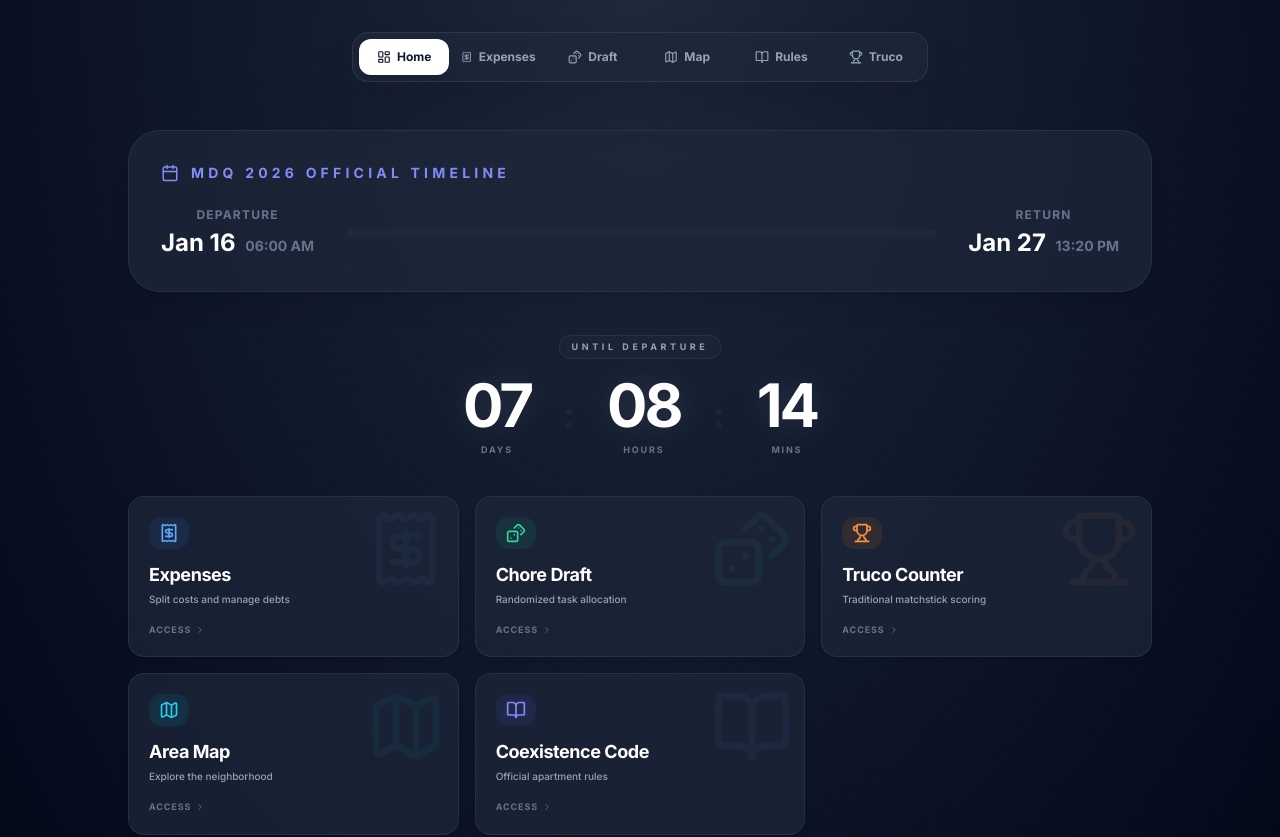
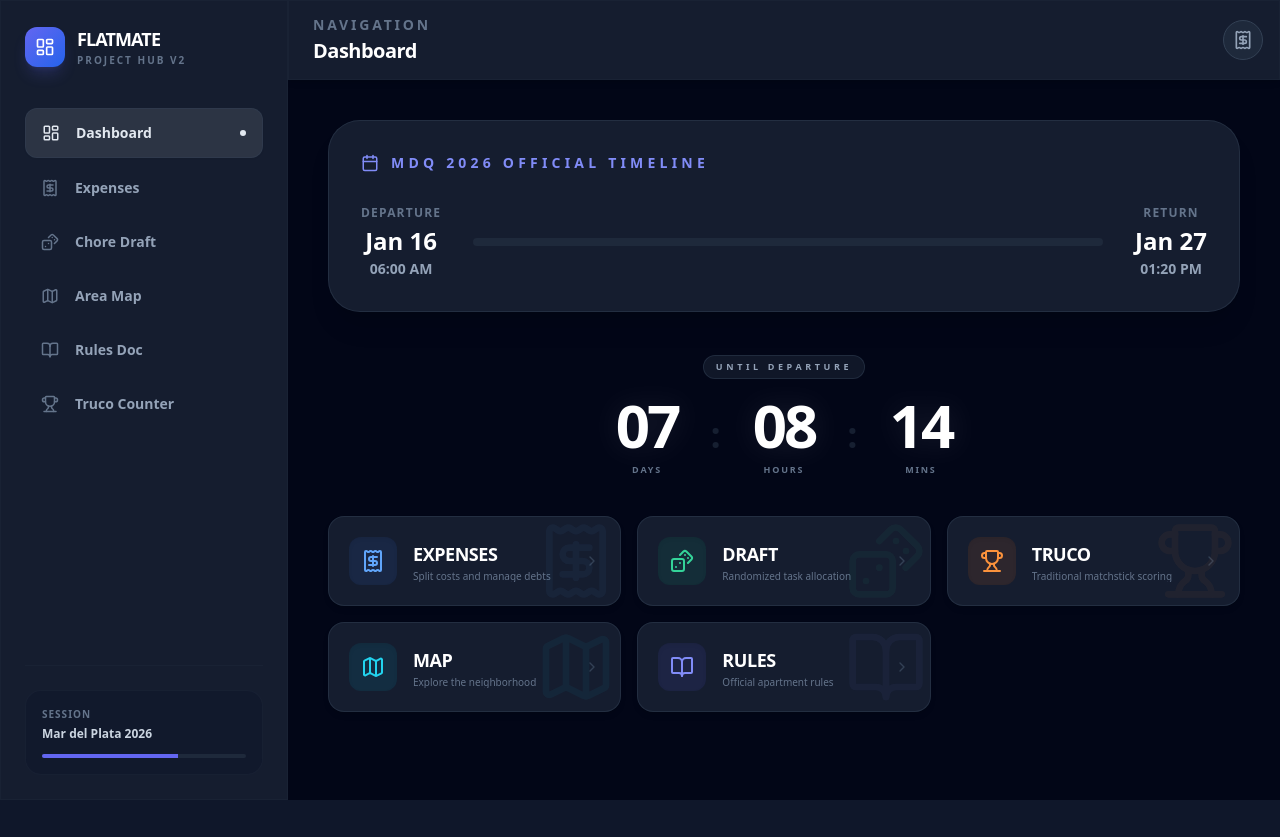
Before and after one commit to nothingbutsup/MDQ-Dashboard, a React (Vite) app: page / in a window 1280 px wide. Shown: the top 837 px of the page. After the commit the page ends 800 px from the top, so only its background shows below. Built offline with nearby package versions, Linux system fonts and the light colour scheme.

Commit message:
Add files via upload

```diff
--- a/App.tsx
+++ b/App.tsx
@@ -1,3 +1,4 @@
+
 import React, { useState } from 'react';
 import { ExpenseSplitter } from './components/ExpenseSplitter';
 import { ChoreDraft } from './components/ChoreDraft';
@@ -5,86 +6,161 @@ import { ApartmentMap } from './components/ApartmentMap';
 import { RulesDoc } from './components/RulesDoc';
 import { TrucoCounter } from './components/TrucoCounter';
 import { Dashboard } from './components/Dashboard';
-import { Receipt, Dices, Map, BookOpen, Trophy, LayoutDashboard } from 'lucide-react';
+import {
+  Receipt,
+  Dices,
+  Map,
+  BookOpen,
+  Trophy,
+  LayoutDashboard,
+  Menu,
+  X,
+  ChevronRight
+} from 'lucide-react';
+
+type TabType = 'DASHBOARD' | 'EXPENSE' | 'DRAFT' | 'MAP' | 'RULES' | 'TRUCO';
 
 function App() {
-  const [activeTab, setActiveTab] = useState<'DASHBOARD' | 'EXPENSE' | 'DRAFT' | 'MAP' | 'RULES' | 'TRUCO'>('DASHBOARD');
+  const [activeTab, setActiveTab] = useState<TabType>('DASHBOARD');
+  const [isSidebarOpen, setIsSidebarOpen] = useState(false);
 
   // Determine container width based on active tab
   const getContainerWidth = () => {
       switch (activeTab) {
           case 'MAP':
+              return 'max-w-3xl';
+          case 'RULES':
+              return 'max-w-4xl';
+          case 'DASHBOARD':
+              return 'max-w-6xl';
+          default:
               return 'max-w-2xl';
-          case 'RULES':
-              return 'max-w-3xl';
-          case 'DASHBOARD':
-              return 'max-w-5xl';
-          default:
-              return 'max-w-md';
       }
   };
 
+  const menuItems = [
+    { id: 'DASHBOARD', label: 'Dashboard', icon: LayoutDashboard, color: 'text-slate-200', activeBg: 'bg-white/10' },
+    { id: 'EXPENSE', label: 'Expenses', icon: Receipt, color: 'text-blue-400', activeBg: 'bg-blue-500/10' },
+    { id: 'DRAFT', label: 'Chore Draft', icon: Dices, color: 'text-emerald-400', activeBg: 'bg-emerald-500/10' },
+    { id: 'MAP', label: 'Area Map', icon: Map, color: 'text-cyan-400', activeBg: 'bg-cyan-500/10' },
+    { id: 'RULES', label: 'Rules Doc', icon: BookOpen, color: 'text-indigo-400', activeBg: 'bg-indigo-500/10' },
+    { id: 'TRUCO', label: 'Truco Counter', icon: Trophy, color: 'text-orange-400', activeBg: 'bg-orange-500/10' },
+  ] as const;
+
+  const handleNavigate = (tab: TabType) => {
+    setActiveTab(tab);
+    setIsSidebarOpen(false);
+    window.scrollTo({ top: 0, behavior: 'smooth' });
+  };
+
+  const activeLabel = menuItems.find(item => item.id === activeTab)?.label || 'Menu';
+
   return (
-    <div className="min-h-screen py-8 px-4 flex flex-col items-center justify-start bg-[radial-gradient(ellipse_at_top,_var(--tw-gradient-stops))] from-slate-800 via-slate-900 to-slate-950">
+    <div className="min-h-screen bg-slate-950 text-slate-100 flex font-sans selection:bg-indigo-500/30">
 
-      {/* Navigation Tabs */}
-      <div className="w-full max-w-xl mb-12">
-        <div className="glass-panel p-1.5 rounded-2xl flex gap-1 overflow-x-auto no-scrollbar shadow-2xl">
+      {/* Mobile Backdrop */}
+      {isSidebarOpen && (
+        <div
+          className="fixed inset-0 bg-black/60 backdrop-blur-sm z-40 lg:hidden animate-fade-in"
+          onClick={() => setIsSidebarOpen(false)}
+        />
+      )}
+
+      {/* Sidebar Navigation */}
+      <aside className={`
+        fixed inset-y-0 left-0 z-50 w-72 glass-panel border-r border-slate-800/50
+        transform transition-transform duration-500 ease-in-out lg:translate-x-0 lg:static lg:block
+        ${isSidebarOpen ? 'translate-x-0' : '-translate-x-full'}
+      `}>
+        <div className="h-full flex flex-col p-6">
+          <div className="flex items-center justify-between mb-10">
+            <div className="flex items-center gap-3">
+              <div className="w-10 h-10 rounded-xl bg-gradient-to-br from-indigo-500 to-blue-600 flex items-center justify-center shadow-lg shadow-indigo-500/20">
+                <LayoutDashboard className="text-white" size={20} />
+              </div>
+              <div>
+                <h1 className="text-lg font-black tracking-tighter text-white">FLATMATE</h1>
+                <p className="text-[10px] font-black text-slate-500 uppercase tracking-[0.2em]">Project Hub v2</p>
+              </div>
+            </div>
             <button
-                onClick={() => setActiveTab('DASHBOARD')}
-                className={`flex-1 min-w-[70px] py-2.5 px-2 rounded-xl text-[10px] sm:text-xs font-bold flex items-center justify-center gap-1.5 transition-all duration-300 ${activeTab === 'DASHBOARD' ? 'bg-white text-slate-900 shadow-lg' : 'text-slate-400 hover:text-slate-200 hover:bg-slate-800/30'}`}
+              onClick={() => setIsSidebarOpen(false)}
+              className="lg:hidden p-2 text-slate-500 hover:text-white transition-colors"
             >
-                <LayoutDashboard size={14} />
-                <span className="hidden sm:inline">Home</span>
+              <X size={20} />
             </button>
+          </div>
+
+          <nav className="flex-1 space-y-1.5">
+            {menuItems.map((item) => (
               <button
-                onClick={() => setActiveTab('EXPENSE')}
-                className={`flex-1 min-w-[70px] py-2.5 px-2 rounded-xl text-[10px] sm:text-xs font-bold flex items-center justify-center gap-1.5 transition-all duration-300 ${activeTab === 'EXPENSE' ? 'bg-indigo-600/20 text-indigo-400 shadow-lg border border-indigo-500/20' : 'text-slate-400 hover:text-slate-200 hover:bg-slate-800/30'}`}
+                key={item.id}
+                onClick={() => handleNavigate(item.id as TabType)}
+                className={`
+                  w-full flex items-center gap-4 px-4 py-3.5 rounded-xl text-sm font-bold transition-all duration-300 group
+                  ${activeTab === item.id
+                    ? `${item.activeBg} ${item.color} shadow-sm border border-slate-700/50`
+                    : 'text-slate-400 hover:text-slate-100 hover:bg-slate-800/40'}
+                `}
               >
-                <Receipt size={14} />
-                <span className="hidden sm:inline">Expenses</span>
+                <item.icon size={18} className={activeTab === item.id ? item.color : 'text-slate-500 group-hover:text-slate-300'} />
+                <span className="flex-1 text-left">{item.label}</span>
+                {activeTab === item.id && <div className={`w-1.5 h-1.5 rounded-full ${item.color.replace('text-', 'bg-')}`} />}
               </button>
+            ))}
+          </nav>
+
+          <div className="mt-auto pt-6 border-t border-slate-800/50">
+            <div className="bg-slate-900/50 rounded-2xl p-4 border border-slate-800/50">
+              <p className="text-[10px] font-black text-slate-500 uppercase tracking-widest mb-1">Session</p>
+              <p className="text-xs font-bold text-slate-300">Mar del Plata 2026</p>
+              <div className="mt-3 h-1 w-full bg-slate-800 rounded-full overflow-hidden">
+                <div className="h-full w-2/3 bg-indigo-500" />
+              </div>
+            </div>
+          </div>
+        </div>
+      </aside>
+
+      {/* Main Content */}
+      <div className="flex-1 flex flex-col min-h-screen overflow-x-hidden">
+
+        {/* Sticky Header */}
+        <header className="sticky top-0 z-30 lg:z-20 w-full glass-panel border-b border-slate-800/50 px-4 h-16 sm:h-20 flex items-center justify-between shadow-md">
+          <div className="flex items-center gap-4">
             <button
-                onClick={() => setActiveTab('DRAFT')}
-                className={`flex-1 min-w-[70px] py-2.5 px-2 rounded-xl text-[10px] sm:text-xs font-bold flex items-center justify-center gap-1.5 transition-all duration-300 ${activeTab === 'DRAFT' ? 'bg-emerald-600/20 text-emerald-400 shadow-lg border border-emerald-500/20' : 'text-slate-400 hover:text-slate-200 hover:bg-slate-800/30'}`}
+              onClick={() => setIsSidebarOpen(true)}
+              className="lg:hidden p-2.5 rounded-xl bg-slate-900 border border-slate-800 text-slate-400 hover:text-white transition-all active:scale-95"
             >
-                <Dices size={14} />
-                <span className="hidden sm:inline">Draft</span>
+              <Menu size={22} />
             </button>
-            <button
-                onClick={() => setActiveTab('MAP')}
-                className={`flex-1 min-w-[70px] py-2.5 px-2 rounded-xl text-[10px] sm:text-xs font-bold flex items-center justify-center gap-1.5 transition-all duration-300 ${activeTab === 'MAP' ? 'bg-blue-600/20 text-blue-400 shadow-lg border border-blue-500/20' : 'text-slate-400 hover:text-slate-200 hover:bg-slate-800/30'}`}
-            >
-                <Map size={14} />
-                <span className="hidden sm:inline">Map</span>
-            </button>
-            <button
-                onClick={() => setActiveTab('RULES')}
-                className={`flex-1 min-w-[70px] py-2.5 px-2 rounded-xl text-[10px] sm:text-xs font-bold flex items-center justify-center gap-1.5 transition-all duration-300 ${activeTab === 'RULES' ? 'bg-slate-700 text-slate-100 shadow-lg border border-slate-600' : 'text-slate-400 hover:text-slate-200 hover:bg-slate-800/30'}`}
-            >
-                <BookOpen size={14} />
-                <span className="hidden sm:inline">Rules</span>
-            </button>
-            <button
-                onClick={() => setActiveTab('TRUCO')}
-                className={`flex-1 min-w-[70px] py-2.5 px-2 rounded-xl text-[10px] sm:text-xs font-bold flex items-center justify-center gap-1.5 transition-all duration-300 ${activeTab === 'TRUCO' ? 'bg-orange-600/20 text-orange-400 shadow-lg border border-orange-500/20' : 'text-slate-400 hover:text-slate-200 hover:bg-slate-800/30'}`}
-            >
-                <Trophy size={14} />
-                <span className="hidden sm:inline">Truco</span>
-            </button>
+            <div className="lg:ml-2">
+              <h2 className="text-xs sm:text-sm font-black text-slate-500 uppercase tracking-[0.2em] mb-0.5">Navigation</h2>
+              <div className="flex items-center gap-2">
+                <span className="text-base sm:text-xl font-black text-white tracking-tight">{activeLabel}</span>
+              </div>
             </div>
           </div>
 
-      {/* Main Content Area */}
-      <div className={`w-full transition-all duration-500 ease-out ${getContainerWidth()}`}>
-        {activeTab === 'DASHBOARD' && <Dashboard onNavigate={(tab) => setActiveTab(tab)} />}
+          <div className="flex items-center gap-3">
+            <div className="w-8 h-8 sm:w-10 sm:h-10 rounded-full bg-slate-800 border border-slate-700 flex items-center justify-center text-slate-400">
+               <Receipt size={16} className="sm:w-5 sm:h-5" />
+            </div>
+          </div>
+        </header>
+
+        {/* Scrollable Area */}
+        <main className="flex-1 py-6 px-4 sm:py-10 sm:px-8">
+          <div className={`mx-auto transition-all duration-700 ease-out ${getContainerWidth()}`}>
+            {activeTab === 'DASHBOARD' && <Dashboard onNavigate={(tab) => handleNavigate(tab as TabType)} />}
             {activeTab === 'EXPENSE' && <ExpenseSplitter />}
             {activeTab === 'DRAFT' && <ChoreDraft />}
             {activeTab === 'MAP' && <ApartmentMap />}
             {activeTab === 'RULES' && <RulesDoc />}
             {activeTab === 'TRUCO' && <TrucoCounter />}
           </div>
-
+        </main>
+      </div>
     </div>
   );
 }
--- a/components/Dashboard.tsx
+++ b/components/Dashboard.tsx
@@ -52,31 +52,34 @@ export const Dashboard: React.FC<DashboardProps> = ({ onNavigate }) => {
     }, []);
 
     const navItems = [
-        { id: 'EXPENSE', label: 'Expenses', icon: Receipt, desc: 'Split costs and manage debts', color: 'text-blue-400', bg: 'bg-blue-500/10' },
-        { id: 'DRAFT', label: 'Chore Draft', icon: Dices, desc: 'Randomized task allocation', color: 'text-emerald-400', bg: 'bg-emerald-500/10' },
-        { id: 'TRUCO', label: 'Truco Counter', icon: Trophy, desc: 'Traditional matchstick scoring', color: 'text-orange-400', bg: 'bg-orange-500/10' },
-        { id: 'MAP', label: 'Area Map', icon: MapIcon, desc: 'Explore the neighborhood', color: 'text-cyan-400', bg: 'bg-cyan-500/10' },
-        { id: 'RULES', label: 'Coexistence Code', icon: BookOpen, desc: 'Official apartment rules', color: 'text-indigo-400', bg: 'bg-indigo-500/10' },
+        { id: 'EXPENSE', label: 'EXPENSES', icon: Receipt, desc: 'Split costs and manage debts', color: 'text-blue-400', bg: 'bg-blue-500/10' },
+        { id: 'DRAFT', label: 'DRAFT', icon: Dices, desc: 'Randomized task allocation', color: 'text-emerald-400', bg: 'bg-emerald-500/10' },
+        { id: 'TRUCO', label: 'TRUCO', icon: Trophy, desc: 'Traditional matchstick scoring', color: 'text-orange-400', bg: 'bg-orange-500/10' },
+        { id: 'MAP', label: 'MAP', icon: MapIcon, desc: 'Explore the neighborhood', color: 'text-cyan-400', bg: 'bg-cyan-500/10' },
+        { id: 'RULES', label: 'RULES', icon: BookOpen, desc: 'Official apartment rules', color: 'text-indigo-400', bg: 'bg-indigo-500/10' },
     ] as const;
 
     return (
-        <div className="animate-fade-in w-full max-w-5xl mx-auto space-y-8 sm:space-y-10 pb-12">
+        <div className="animate-fade-in w-full max-w-5xl mx-auto space-y-8 sm:space-y-10 pb-12 px-2">
 
-            {/* Timeline info - Full Width & Bigger */}
-            <div className="glass-panel p-4 sm:p-8 rounded-[1.5rem] sm:rounded-[2rem] border-slate-700/50 flex flex-col justify-center shadow-xl">
-                <div className="flex justify-between items-center mb-4 sm:mb-6">
+            {/* Timeline info - Vertically stacked dates for mobile, consistent bar */}
+            <div className="glass-panel p-5 sm:p-8 rounded-[1.5rem] sm:rounded-[2rem] border-slate-700/50 flex flex-col justify-center shadow-xl">
+                <div className="flex justify-between items-center mb-6 sm:mb-8">
                     <div className="flex items-center gap-2 sm:gap-3 text-indigo-400">
-                        <Calendar size={14} className="sm:w-[18px] sm:h-[18px]" />
-                        <span className="text-[9px] sm:text-sm font-black uppercase tracking-[0.2em] sm:tracking-[0.3em]">MDQ 2026 Official Timeline</span>
+                        <Calendar size={16} className="sm:w-[18px] sm:h-[18px]" />
+                        <span className="text-[10px] sm:text-sm font-black uppercase tracking-[0.2em] sm:tracking-[0.3em]">MDQ 2026 Official Timeline</span>
                     </div>
                 </div>
-                <div className="flex items-center gap-3 sm:gap-8">
-                    <div className="text-center shrink-0">
-                        <p className="text-[8px] sm:text-xs text-slate-500 uppercase font-black tracking-widest mb-1">Departure</p>
-                        <p className="text-sm sm:text-2xl font-black text-white whitespace-nowrap">Jan 16 <span className="text-slate-500 text-[8px] sm:text-sm ml-0.5 sm:ml-1 font-bold">06:00 AM</span></p>
+                <div className="flex items-center gap-4 sm:gap-8">
+                    {/* Departure Block */}
+                    <div className="text-left sm:text-center shrink-0 flex flex-col items-start sm:items-center">
+                        <p className="text-[9px] sm:text-xs text-slate-500 uppercase font-black tracking-widest mb-1">Departure</p>
+                        <p className="text-lg sm:text-2xl font-black text-white whitespace-nowrap leading-tight">Jan 16</p>
+                        <p className="text-slate-400 text-[10px] sm:text-sm font-bold mt-0.5">06:00 AM</p>
                     </div>
 
-                    <div className="flex-1 h-1 sm:h-2 bg-slate-800 rounded-full relative overflow-hidden">
+                    {/* Progress Bar */}
+                    <div className="flex-1 h-1.5 sm:h-2 bg-slate-800 rounded-full relative overflow-hidden">
                         <div
                             className="absolute inset-y-0 left-0 bg-gradient-to-r from-indigo-500 via-blue-500 to-emerald-500 transition-all duration-1000"
                             style={{
@@ -87,9 +90,11 @@ export const Dashboard: React.FC<DashboardProps> = ({ onNavigate }) => {
                         />
                     </div>
 
-                    <div className="text-center shrink-0">
-                        <p className="text-[8px] sm:text-xs text-slate-500 uppercase font-black tracking-widest mb-1">Return</p>
-                        <p className="text-sm sm:text-2xl font-black text-white whitespace-nowrap">Jan 27 <span className="text-slate-500 text-[8px] sm:text-sm ml-0.5 sm:ml-1 font-bold">13:20 PM</span></p>
+                    {/* Return Block */}
+                    <div className="text-right sm:text-center shrink-0 flex flex-col items-end sm:items-center">
+                        <p className="text-[9px] sm:text-xs text-slate-500 uppercase font-black tracking-widest mb-1">Return</p>
+                        <p className="text-lg sm:text-2xl font-black text-white whitespace-nowrap leading-tight">Jan 27</p>
+                        <p className="text-slate-400 text-[10px] sm:text-sm font-bold mt-0.5">01:20 PM</p>
                     </div>
                 </div>
             </div>
@@ -99,57 +104,63 @@ export const Dashboard: React.FC<DashboardProps> = ({ onNavigate }) => {
                 <div className="inline-block px-3 py-1 rounded-full bg-slate-800/50 border border-slate-700/50">
                     <h2 className="text-slate-400 text-[8px] sm:text-[9px] font-black uppercase tracking-[0.3em] sm:tracking-[0.4em]">{countdownLabel}</h2>
                 </div>
-                <div className="flex justify-center items-center gap-3 sm:gap-8">
+                <div className="flex justify-center items-center gap-4 sm:gap-8">
                     <div className="flex flex-col">
-                        <span className="text-3xl sm:text-6xl font-black text-white tracking-tighter drop-shadow-[0_0_15px_rgba(255,255,255,0.1)]">
+                        <span className="text-4xl sm:text-6xl font-black text-white tracking-tighter drop-shadow-[0_0_15px_rgba(255,255,255,0.1)]">
                             {String(timeLeft.days).padStart(2, '0')}
                         </span>
-                        <span className="text-[8px] sm:text-[9px] font-black text-slate-500 uppercase tracking-[0.15em] sm:tracking-[0.2em] mt-1 sm:mt-2">Days</span>
+                        <span className="text-[9px] sm:text-[9px] font-black text-slate-500 uppercase tracking-[0.15em] sm:tracking-[0.2em] mt-1 sm:mt-2">Days</span>
                     </div>
                     <span className="text-xl sm:text-4xl font-black text-slate-800 animate-pulse">:</span>
                     <div className="flex flex-col">
-                        <span className="text-3xl sm:text-6xl font-black text-white tracking-tighter drop-shadow-[0_0_15px_rgba(255,255,255,0.1)]">
+                        <span className="text-4xl sm:text-6xl font-black text-white tracking-tighter drop-shadow-[0_0_15px_rgba(255,255,255,0.1)]">
                             {String(timeLeft.hours).padStart(2, '0')}
                         </span>
-                        <span className="text-[8px] sm:text-[9px] font-black text-slate-500 uppercase tracking-[0.15em] sm:tracking-[0.2em] mt-1 sm:mt-2">Hours</span>
+                        <span className="text-[9px] sm:text-[9px] font-black text-slate-500 uppercase tracking-[0.15em] sm:tracking-[0.2em] mt-1 sm:mt-2">Hours</span>
                     </div>
                     <span className="text-xl sm:text-4xl font-black text-slate-800 animate-pulse">:</span>
                     <div className="flex flex-col">
-                        <span className="text-3xl sm:text-6xl font-black text-white tracking-tighter drop-shadow-[0_0_15px_rgba(255,255,255,0.1)]">
+                        <span className="text-4xl sm:text-6xl font-black text-white tracking-tighter drop-shadow-[0_0_15px_rgba(255,255,255,0.1)]">
                             {String(timeLeft.minutes).padStart(2, '0')}
                         </span>
-                        <span className="text-[8px] sm:text-[9px] font-black text-slate-500 uppercase tracking-[0.15em] sm:tracking-[0.2em] mt-1 sm:mt-2">Mins</span>
+                        <span className="text-[9px] sm:text-[9px] font-black text-slate-500 uppercase tracking-[0.15em] sm:tracking-[0.2em] mt-1 sm:mt-2">Mins</span>
                     </div>
                 </div>
             </div>
 
-            {/* Navigation Grid - 2 columns on mobile, 3 on lg */}
-            <div className="grid grid-cols-2 sm:grid-cols-2 lg:grid-cols-3 gap-3 sm:gap-4 px-1 sm:px-0">
+            {/* Navigation Grid - Universal Horizontal Layout */}
+            <div className="grid grid-cols-1 sm:grid-cols-2 lg:grid-cols-3 gap-3 sm:gap-4">
                 {navItems.map((item) => (
                     <button
                         key={item.id}
                         onClick={() => onNavigate(item.id)}
-                        className="group relative glass-panel p-3.5 sm:p-5 rounded-xl sm:rounded-2xl border-slate-700/50 hover:border-slate-500 hover:bg-slate-800/40 transition-all duration-500 text-left overflow-hidden shadow-md hover:shadow-xl hover:-translate-y-1"
+                        className="group relative glass-panel p-4 sm:p-5 rounded-xl sm:rounded-2xl border-slate-700/50 hover:border-slate-500 hover:bg-slate-800/40 transition-all duration-500 text-left overflow-hidden shadow-md hover:shadow-xl hover:-translate-y-0.5 flex items-center gap-3 sm:gap-4"
                     >
-                        <div className={`absolute -top-3 -right-3 p-4 sm:p-6 opacity-5 group-hover:opacity-10 group-hover:scale-110 transition-all duration-700 ${item.color}`}>
-                            <item.icon size={60} className="sm:w-20 sm:h-20" />
+                        {/* Background decoration - subtle hint */}
+                        <div className={`absolute -top-3 -right-3 p-4 opacity-5 group-hover:opacity-10 group-hover:scale-110 transition-all duration-700 ${item.color} hidden lg:block`}>
+                            <item.icon size={80} />
                         </div>
-                        <div className={`w-8 h-8 sm:w-10 h-10 rounded-lg sm:rounded-xl ${item.bg} flex items-center justify-center mb-2 sm:mb-3 transition-all duration-500 group-hover:scale-105 shadow-inner`}>
-                            {/* Fixed multiple className attributes by merging them */}
-                            <item.icon className={`${item.color} sm:w-5 sm:h-5`} size={16} />
+
+                        {/* Icon - Beside the text */}
+                        <div className={`w-10 h-10 sm:w-12 sm:h-12 rounded-lg sm:rounded-xl ${item.bg} flex items-center justify-center transition-all duration-500 group-hover:scale-105 shadow-inner shrink-0`}>
+                            <item.icon className={`${item.color} w-5 h-5 sm:w-6 sm:h-6`} size={24} />
                         </div>
-                        <h3 className="text-xs sm:text-lg font-black text-white mb-0.5 sm:mb-1 tracking-tight truncate">{item.label}</h3>
-                        <p className="text-[8px] sm:text-[10px] text-slate-400 leading-snug mb-2 sm:mb-4 font-medium line-clamp-2 sm:line-clamp-2 h-6 sm:h-auto">{item.desc}</p>
 
-                        <div className="flex items-center gap-1 text-[7px] sm:text-[9px] font-black text-slate-500 uppercase tracking-widest group-hover:text-white transition-all mt-auto">
-                            Access <ChevronRight size={8} className="sm:w-[10px] sm:h-[10px] group-hover:translate-x-1 transition-transform" />
+                        {/* Labels & Metadata */}
+                        <div className="flex flex-col overflow-hidden flex-1">
+                            <h3 className="text-[12px] sm:text-base lg:text-lg font-black text-white tracking-tight truncate uppercase">
+                                {item.label}
+                            </h3>
+                            {/* Short description shown on larger screens */}
+                            <p className="text-[10px] text-slate-500 leading-tight font-medium line-clamp-1 mt-0.5 hidden sm:block">
+                                {item.desc}
+                            </p>
                         </div>
+
+                        {/* Arrow indicator */}
+                        <ChevronRight size={16} className="text-slate-700 group-hover:text-white group-hover:translate-x-1 transition-all shrink-0" />
                     </button>
                 ))}
-            </div>
-
-            <div className="text-center pt-4 sm:pt-6">
-                <p className="text-[8px] sm:text-[9px] font-black text-slate-600 uppercase tracking-[0.3em] sm:tracking-[0.5em] opacity-50 italic">Mar del Plata 2026 • Project Hub</p>
             </div>
         </div>
     );
```
Lines whose indentation alone changed are shown as unchanged.
